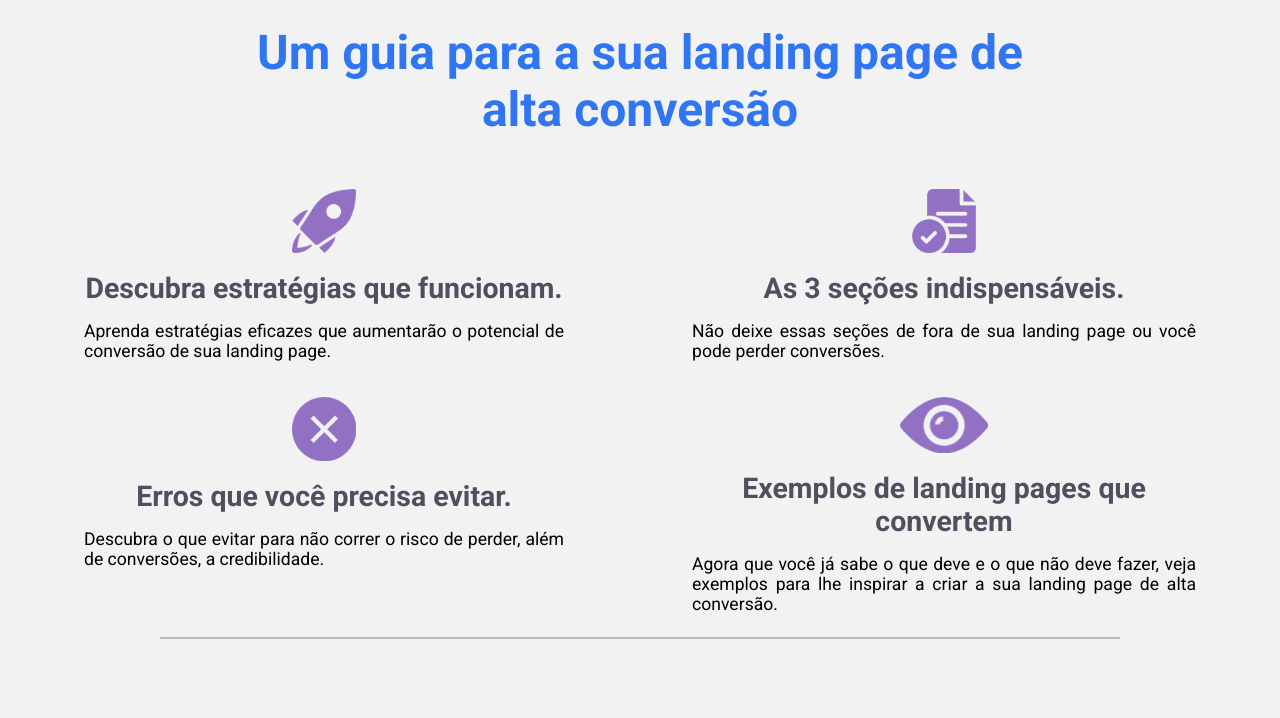
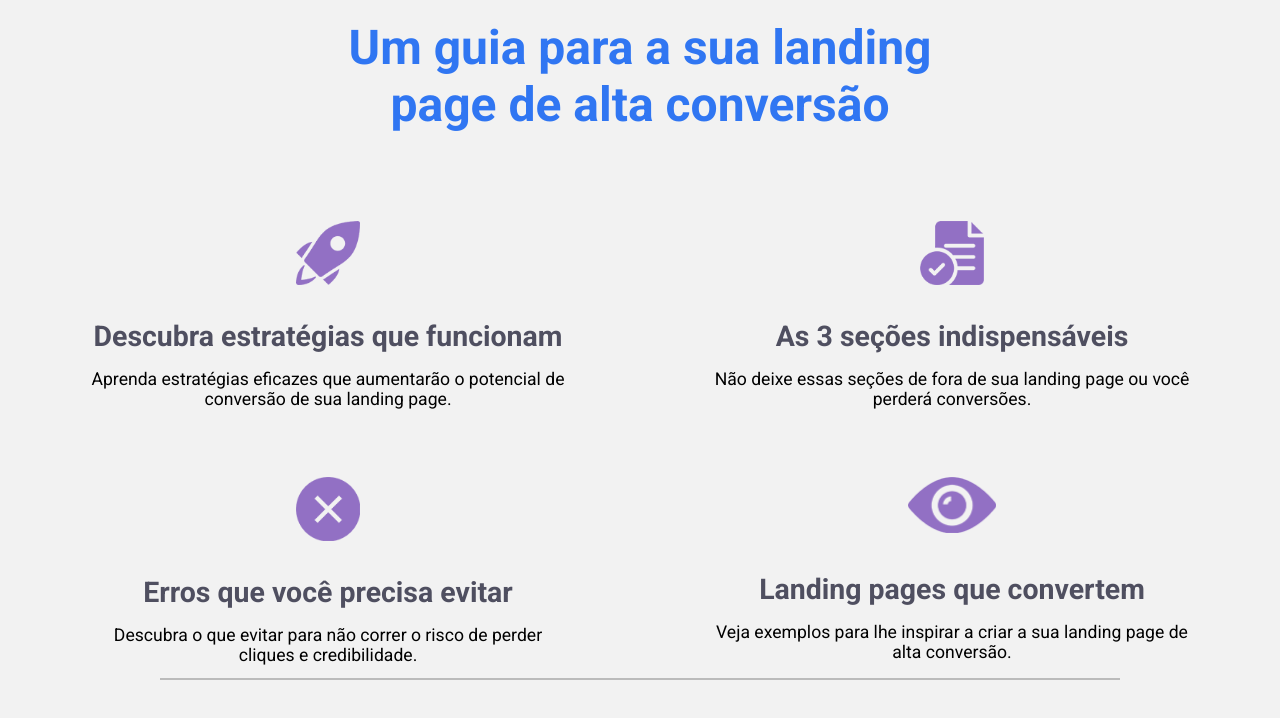
Before and after one commit to leadcodeti/ebook-landing-page-leadcode, a React (Create React App) app: page / in a window 1280 px wide. Shown: the top 718 px of the page. Built offline with nearby package versions, Linux system fonts and the light colour scheme.

Commit message:
Alterações no layout - recomendação da DS 18.05.22.

```diff
--- a/src/pages/Descricao/index.tsx
+++ b/src/pages/Descricao/index.tsx
@@ -9,27 +9,27 @@ export function Descricao() {
           path: "../../images/cute-rocket-launching-1.png",
           altText: "rocket",
         },
-        title: "Descubra estratégias que funcionam.",
+        title: "Descubra estratégias que funcionam",
         content:
           "Aprenda estratégias eficazes que aumentarão o potencial de conversão de sua landing page.",
       },
       {
-        icon: { path: "../../images/file-1.png", altText: "file" },
-        title: "As 3 seções indispensáveis.",
+        icon: { path: "../../images/file-1.png", altText: "file with ticked simbol" },
+        title: "As 3 seções indispensáveis",
         content:
-          "Não deixe essas seções de fora de sua landing page ou você pode perder conversões.",
+          "Não deixe essas seções de fora de sua landing page ou você perderá conversões.",
       },
       {
-        icon: { path: "../../images/cross-1.png", altText: "error" },
-        title: "Erros que você precisa evitar.",
+        icon: { path: "../../images/cross-1.png", altText: "x inside a filled circle" },
+        title: "Erros que você precisa evitar",
         content:
-          "Descubra o que evitar para não correr o risco de perder, além de conversões, a credibilidade.",
+          "Descubra o que evitar para não correr o risco de perder cliques e credibilidade.",
       },
       {
         icon: { path: "../../images/view-1.png", altText: "eye" },
-        title: "Exemplos de landing pages que convertem",
+        title: "Landing pages que convertem",
         content:
-          "Agora que você já sabe o que deve e o que não deve fazer, veja exemplos para lhe inspirar a criar a sua landing page de alta conversão.",
+          "Veja exemplos para lhe inspirar a criar a sua landing page de alta conversão.",
       },
     ],
   };
@@ -39,7 +39,7 @@ export function Descricao() {
       <h2>{pageData.title}</h2>
       <div className={styles.gridContainer}>
         {pageData.categories.map((e) => (
-          <div id="categoryContainer">
+          <div className={styles.categoryContainer}>
             <div className={styles.categoryHeader}>
               <img
                 className={e.icon.altText !== "eye" ? styles.icon : styles.eye}
--- a/src/pages/Descricao/styles.module.scss
+++ b/src/pages/Descricao/styles.module.scss
@@ -1,4 +1,5 @@
 .wrapper {
+  max-width: 1300px;
   height: 100vh;
   width: 100vw;
   background-color: #f2f2f2;
@@ -6,46 +7,47 @@
   display: flex;
   align-items: center;
   flex-direction: column;
-  padding: 1.5rem 0 0 0;
+  padding: 1.2rem 0 0 0;
 
   font-family: "Roboto", sans-serif;
 
   h2 {
-    max-width: 48rem;
+    max-width: 42rem;
 
     font-weight: 900;
     font-size: 3rem;
     text-align: center;
     color: #3076f2;
-  }
 
-  @media (max-width: 768px) {
-    .h2 {
-      font-size: 2rem;
+    @media (max-width: 768px) {
+      max-width: 28rem;
+      font-size: 2.2rem;
       margin: 0 1rem 0 1rem;
     }
   }
 
   .gridContainer {
     display: grid;
-    grid-template-columns: 30rem 1fr;
-    grid-template-rows: 8rem 1fr;
-    grid-gap: 5rem 8rem;
+    grid-template-columns: 33rem 1fr;
+    grid-template-rows: 14rem 1fr;
+    grid-gap: 2rem 6rem;
     justify-content: center;
 
-    margin-top: 3.2rem;
+    margin-top: 5rem;
     padding: 0 4rem 0 4rem;
-  }
 
-  @media screen and (max-width: 768px) {
-    .gridContainer {
+    @media screen and (max-width: 768px) {
       display: flex;
       flex-direction: column;
     }
   }
 
+  .categoryContainer {
+    max-width: 31.5rem;
+    padding: 0.5rem;
+  }
+
   .categoryHeader {
-    max-width: 31.5rem;
     display: flex;
     align-items: center;
     flex-direction: column;
@@ -60,7 +62,7 @@
       width: 4rem;
 
       display: block;
-      margin: 0 0 1.2rem 0;
+      margin: 0 0 2.2rem 0;
     }
 
     .eye {
@@ -68,28 +70,29 @@
       width: 5.5rem;
 
       display: block;
-      margin: 0 0 1.2rem 0;
+      margin: 0 0 2.5rem 0;
     }
   }
 
   p {
-    max-width: 31.5rem;
     margin-top: 1rem;
 
     font-weight: 300;
     font-size: 1.1rem;
-    text-align: justify;
+    text-align: center;
     color: black;
+
+    @media (max-width: 786px) {
+      margin-bottom: 3rem;
+    }
   }
 
   hr {
     border: 1px solid #bbb;
     width: 60rem;
-    margin: 1.4rem 10rem 0 10rem;
-  }
+    margin: 0.3rem 10rem 0 10rem;
 
-  @media (max-width: 768px) {
-    hr {
+    @media (max-width: 768px) {
       border-style: none;
     }
   }
```
